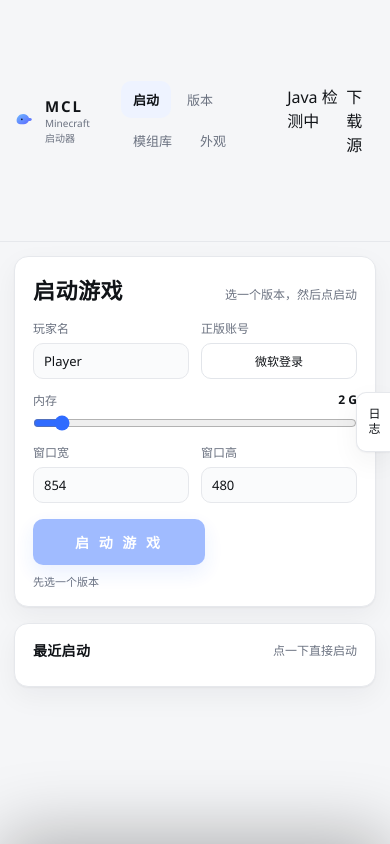
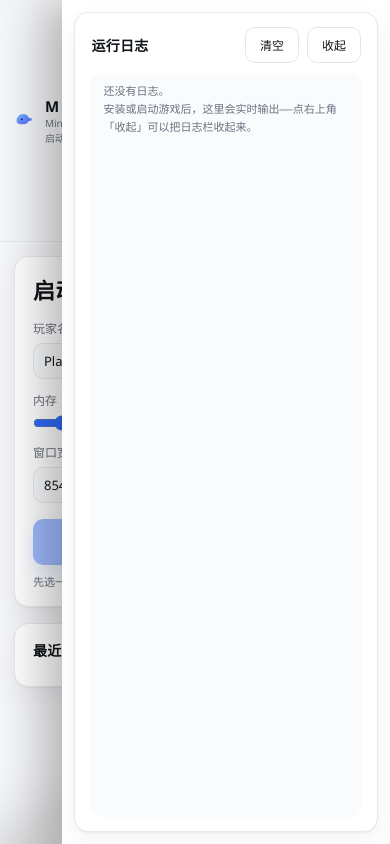
Before and after one commit to end876/dsh-mcl, a website: page src/ui/index.html in a window 390 px wide. Both pictures are taken after a click on the button "日志". Drawn offline with Linux system fonts and the light colour scheme; no server answers.

Commit message:
fix: 窄窗口日志栏被隐藏、「日志」标签点不开
- <1180px 原来直接 .rail{display:none}，右侧「日志」标签点了也没反应（CSS 强制隐藏）
- 现在 1180 以下只收窄侧栏/日志栏（300→280），日志仍默认显示在右侧
- <940px 改成右侧浮层：首次进入默认收起，点「日志」标签能正常展开
- 日志为空时显示占位说明（不再是空白黑框）
- 日志栏显示状态改用新存储键（旧值不再影响默认显示）

```diff
--- a/src/ui/appearance.js
+++ b/src/ui/appearance.js
@@ -129,7 +129,7 @@
   function setRail(on) {
     document.body.classList.toggle('rail-off', !on);
     try {
-      localStorage.setItem('mcl.rail', on ? 'on' : 'off');
+      localStorage.setItem('mcl.rail.v2', on ? 'on' : 'off');
     } catch {
       /* ignore */
     }
@@ -229,15 +229,17 @@
     });
 
     let savedPage = 'start';
-    let savedRail = 'on';
+    let savedRail = null;
     try {
       savedPage = localStorage.getItem('mcl.page') || 'start';
-      savedRail = localStorage.getItem('mcl.rail') || 'on';
+      savedRail = localStorage.getItem('mcl.rail.v2');
     } catch {
       /* ignore */
     }
     pageTo(savedPage);
-    setRail(savedRail !== 'off');
+    // 940 以下日志栏是浮层：没存过偏好时默认收起，免得一进来糊住内容
+    const firstNarrow = savedRail === null || savedRail === '';
+    setRail(firstNarrow && window.innerWidth < 940 ? false : savedRail !== 'off');
   }
 
   wire();
--- a/src/ui/style.css
+++ b/src/ui/style.css
@@ -364,6 +364,12 @@
 
 /* ── 日志 ─────────────────────────────────────────── */
 .console-card { display: flex; flex-direction: column; min-height: 0; flex: 1; padding: 14px 16px; }
+#console:empty::before {
+  content: '还没有日志。\A安装或启动游戏后，这里会实时输出——点右上角「收起」可以把日志栏收起来。';
+  white-space: pre-wrap;
+  color: var(--muted, #8a93a0);
+}
+
 .console {
   flex: 1;
   min-height: 0;
@@ -657,10 +663,36 @@
 ::-webkit-scrollbar-thumb:hover { background: rgba(128, 140, 160, .55); border: 2px solid transparent; background-clip: content-box; }
 
 /* ── 窄窗口兜底 ───────────────────────────────────── */
+/* 1180 以下：收窄侧栏和日志栏，日志继续留在右侧（不再整块藏掉） */
 @media (max-width: 1180px) {
-  .app { grid-template-columns: 200px minmax(0, 1fr); }
-  .rail { display: none; }
-  .rail-show { display: block; }
+  .app { grid-template-columns: 196px minmax(0, 1fr) 300px; }
+  body.rail-off .app { grid-template-columns: 196px minmax(0, 1fr); }
+  .rail { padding: 14px 14px 16px 0; }
+  .rail-show { display: none; }
+  body.rail-off .rail-show { display: block; }
+}
+@media (max-width: 1060px) {
+  .app { grid-template-columns: 176px minmax(0, 1fr) 280px; }
+  body.rail-off .app { grid-template-columns: 176px minmax(0, 1fr); }
+  .main { padding: 14px 16px 16px; }
+}
+/* 940 以下：日志栏变成右侧浮层，右侧「日志」标签负责开关 */
+@media (max-width: 940px) {
+  .app { grid-template-columns: 176px minmax(0, 1fr); }
+  body.rail-off .app { grid-template-columns: 176px minmax(0, 1fr); }
+  .rail {
+    position: fixed;
+    top: 0;
+    right: 0;
+    bottom: 0;
+    width: min(84vw, 330px);
+    z-index: 45;
+    padding: 12px;
+    background: var(--panel);
+    backdrop-filter: blur(20px);
+    box-shadow: -18px 0 44px rgba(0, 0, 0, 0.28);
+  }
+  body.rail-off .rail { display: none; }
 }
 @media (max-width: 860px) {
   .app { grid-template-columns: 1fr; }
```
